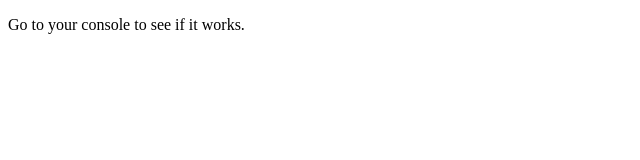
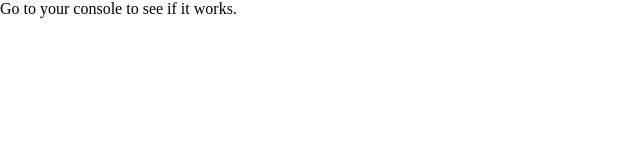
Before and after one commit to talitaoliveira/ecmascript-studies, a website built with webpack: page dist/index.html in a window 1280 px wide. Shown: the whole page, without its empty margins (0-640 px from the left). Built offline with nearby package versions, Linux system fonts and the light colour scheme.

Commit message:
Include stylesheet

```diff
--- a/dist/index.html
+++ b/dist/index.html
@@ -5,6 +5,7 @@
     <meta name="viewport" content="width=device-width, initial-scale=1.0">
     <meta http-equiv="X-UA-Compatible" content="ie=edge">
     <title>Basic Webpack Babel</title>
+    <link rel="stylesheet" href="style.css">
 </head>
 <body>
 
--- /dev/null
+++ b/dist/style.css
@@ -0,0 +1,13 @@
+:root {
+    font-size: 16px;
+}
+
+* {
+    padding: 0;
+    margin: 0;
+    list-style: none;
+}
+
+html, body {
+    height: 100%;
+}
```
